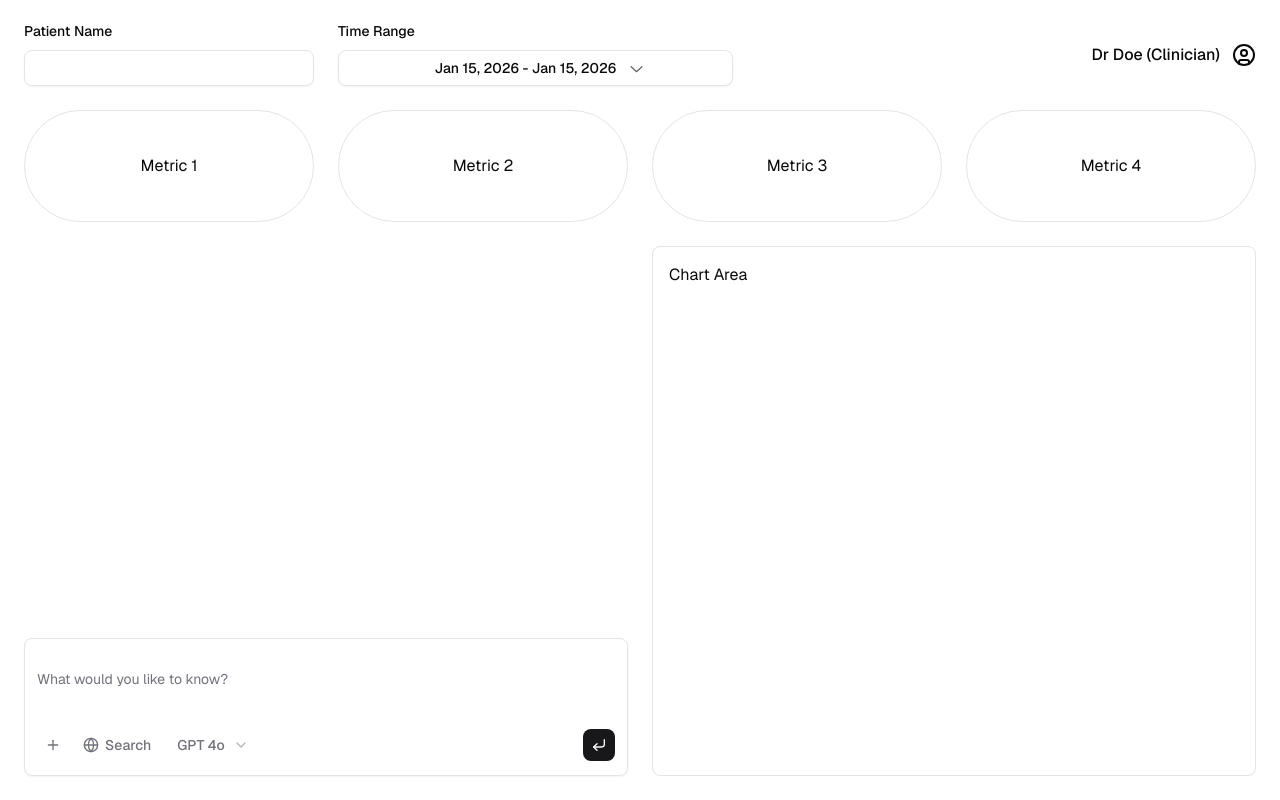
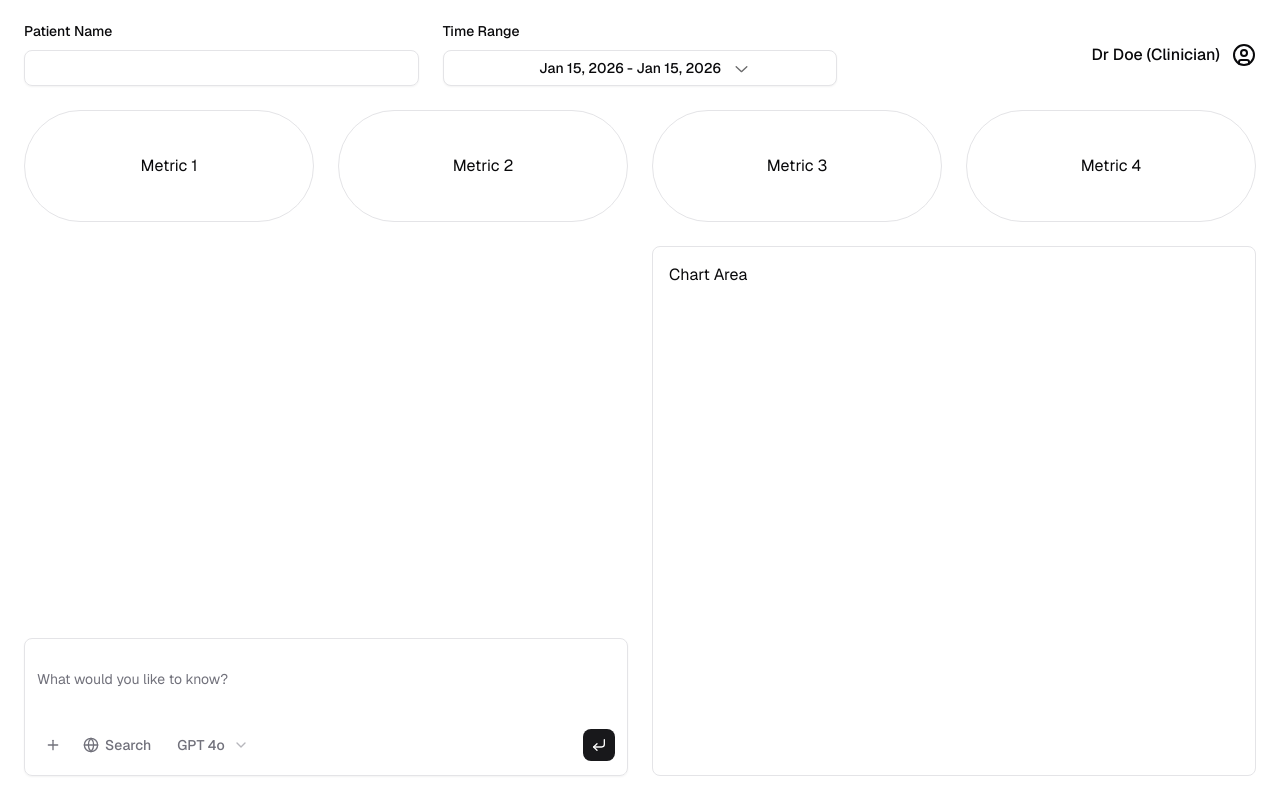
Before and after one commit to zorridge/rcp, a Next.js app: page / in a window 1280 px wide. Built offline with nearby package versions, Linux system fonts and the light colour scheme.

Commit message:
style: change col span

```diff
--- a/app/page.tsx
+++ b/app/page.tsx
@@ -11,7 +11,7 @@ export default function Page() {
     <div className="h-screen w-full p-6">
       <div className="grid h-full grid-rows-[auto_auto_1fr] gap-6">
         <div className="grid grid-cols-12 items-center gap-6">
-          <div className="col-span-3">
+          <div className="col-span-4">
             <div className="flex flex-col gap-3">
               <Label htmlFor="Name">Patient Name</Label>
               <Input id="Name" />
@@ -23,7 +23,7 @@ export default function Page() {
               <DateRangePicker />
             </div>
           </div>
-          <div className="col-span-5 flex justify-end">
+          <div className="col-span-4 flex justify-end">
             <div className="flex gap-3">
               <span className="font-medium">Dr Doe (Clinician)</span>
               <CircleUserIcon />
```
